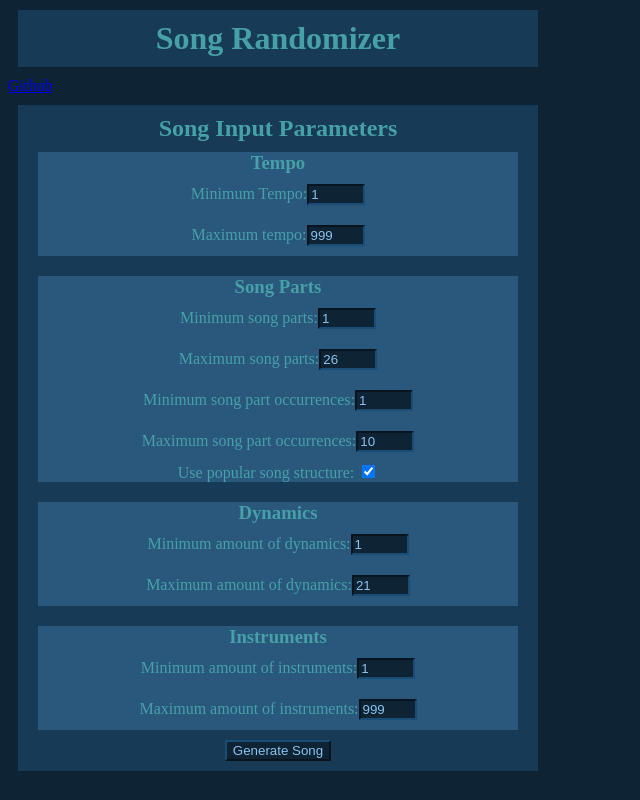
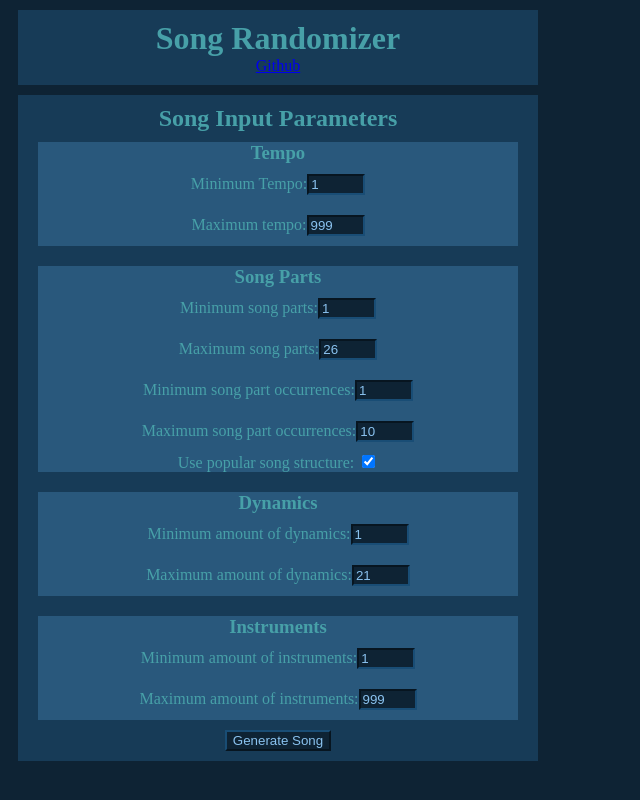
Before and after one commit to mradamgbeck/SongRandomizer, a React (Create React App) app: page / in a window 1280 px wide. Shown: the whole page, without its empty margins (0-640 px from the left). Built offline with nearby package versions, Linux system fonts and the light colour scheme.

Commit message:
style github link

```diff
--- a/src/Components/App/App.js
+++ b/src/Components/App/App.js
@@ -22,9 +22,11 @@ export default class App extends React.Component {
         const songData = this.state.songData;
         return (
             <div className={'invisible-containment-div'}>
-                <h1 className={'containment-div'}>Song Randomizer</h1>
-                <p><a href={'https://github.com/mradamgbeck/SongRandomizer'}>Github</a></p>
-                    <InputForm setSongData={this.setSongData}/>
+                <div className={'containment-div'}>
+                    <h1>Song Randomizer</h1>
+                    <p><a href={'https://github.com/mradamgbeck/SongRandomizer'}>Github</a></p>
+                </div>
+                <InputForm setSongData={this.setSongData}/>
                 {songHasGenerated ? <SongDisplay songData={songData}/> : null}
             </div>
         );
```
